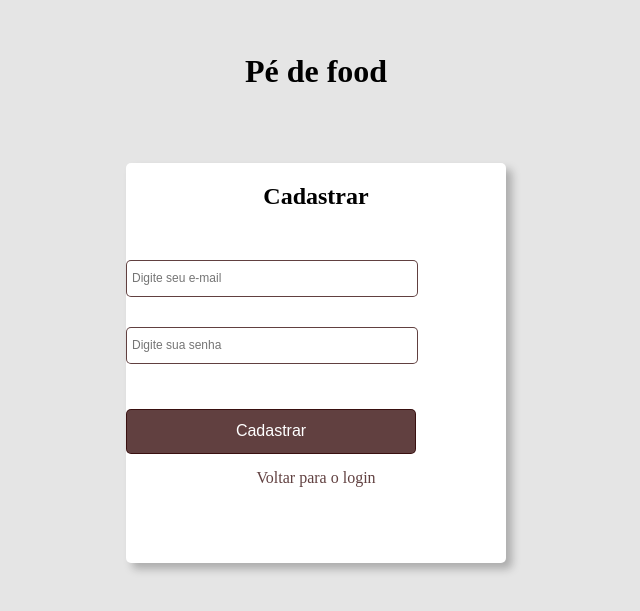
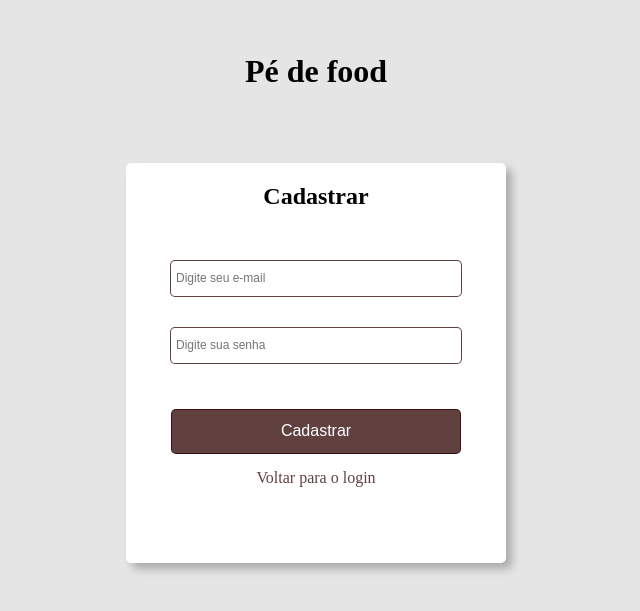
Before and after one commit to charleswvs/pe-de-food, a React (Vite) app: page /cadastrar in a window 1280 px wide. Shown: the part 103-714 px from the top of the page, without its empty margins (324-964 px from the left). Built offline with nearby package versions, Linux system fonts and the light colour scheme.

Commit message:
integração com o brackend e mudança de rota depois de logar ou cadastrar

```diff
--- a/src/pages/Login/index.jsx
+++ b/src/pages/Login/index.jsx
@@ -1,44 +1,44 @@
-import React, {useState} from "react";
+import React, { useState } from 'react';
 import axios from 'axios';
-import { Link } from "react-router-dom";
-import "./login.css";
+import { Link } from 'react-router-dom';
+import { useHistory } from 'react-router-dom';
+import './login.css';
 
 const Login = () => {
-  const [email, setEmail] = useState("");
-  const [password, setPassword] = useState("");
-  const [user, setUser] = useState({email: "", password: ""});
+  let history = useHistory();
+  const [email, setEmail] = useState('');
+  const [password, setPassword] = useState('');
 
+  const handleChangeEmail = (event) => {
+    setEmail(event.target.value);
+  };
 
-  const handleChangeEmail = event => {
-    setEmail(event.target.value);
-  }
+  const handleChangePassword = (event) => {
+    setPassword(event.target.value);
+  };
 
-  const handleChangePassword = event => {
-    setPassword(event.target.value);
-  }
-
-  const handleSubmit = async event => {
+  const handleSubmit = async (event) => {
     event.preventDefault();
 
-    const user = {
-      email: email,
-      password: password
-    };
-
-    axios.post(`http://localhost:8080/login`, user )
-      .then(res => {
+    axios
+      .post(`https://afternoon-garden-13285.herokuapp.com/login`, {
+        email: email,
+        password: password,
+      })
+      .then((res) => {
         console.log(res);
-        setUser(res.data)
-      })
-      // Como limpar input dps que submeter?
-  }
+        history.push('/restaurantes');
+        setEmail('');
+        setPassword('');
+      });
+  };
   return (
     <div className="container">
       <h1>Pé de food</h1>
       <section className="loginContainer">
         <h2>Login</h2>
 
-        <form onSubmit={handleSubmit}>
+        <form className="loginForm" onSubmit={handleSubmit}>
           <input
             className="emailInput"
             type="email"
@@ -51,12 +51,11 @@ const Login = () => {
             onChange={handleChangePassword}
             placeholder="Digite sua senha"
           />
-          <button className="buttonEntrar">Entrar</button>
+          <button className="buttonEntrar" type="submit">
+            Entrar
+          </button>
         </form>
 
-        {/* Como fazer para, quando o usuário clicar em entrar, redirecionar para tela de restaurantes */}
-        <Link className="register" to="/restaurantes">
-        </Link>
         <Link className="register" to="/cadastrar">
           Cadastrar
         </Link>
--- a/src/pages/Login/login.css
+++ b/src/pages/Login/login.css
@@ -8,18 +8,20 @@
 }
 
 .loginContainer {
-  display: flex;
-  flex-direction: column;
-  border-radius: 5px;
-
-  align-items: center;
-
   height: 400px;
   width: 380px;
   background: #fff;
   box-shadow: 6px 6px 8px rgba(0, 0, 0, 0.25);
 
   margin-top: 52px;
+}
+
+.loginForm {
+  display: flex;
+  flex-direction: column;
+  border-radius: 5px;
+
+  align-items: center;
 }
 
 .emailInput {
--- a/src/pages/Logon/index.jsx
+++ b/src/pages/Logon/index.jsx
@@ -1,46 +1,44 @@
-import React, {useState} from 'react';
+import React, { useState } from 'react';
 import { Link } from 'react-router-dom';
 import axios from 'axios';
+import { useHistory } from 'react-router-dom';
 import './logon.css';
 
 const Logon = () => {
+  let history = useHistory();
+  const [email, setEmail] = useState('');
+  const [password, setPassword] = useState('');
 
-  const [email, setEmail] = useState("");
-  const [password, setPassword] = useState("");
-  const [user, setUser] = useState({email: "", password: ""});
+  const handleChangeEmail = (event) => {
+    setEmail(event.target.value);
+  };
 
+  const handleChangePassword = (event) => {
+    setPassword(event.target.value);
+  };
 
-  const handleChangeEmail = event => {
-    setEmail(event.target.value);
-  }
-
-  const handleChangePassword = event => {
-    setPassword(event.target.value);
-  }
-
-  const handleSubmit = async event => {
+  const handleSubmit = async (event) => {
     event.preventDefault();
 
-    const user = {
-      email: email,
-      password: password
-    };
-    console.log(user)
-
-    axios.post(`http://localhost:8080/cadastro`, user )
-      .then(res => {
+    axios
+      .post(`https://afternoon-garden-13285.herokuapp.com/cadastro`, {
+        email: email,
+        password: password,
+      })
+      .then((res) => {
         console.log(res);
-        setUser(res.data)
-      })
-      // Como limpar input dps que submeter?
-  }
+        history.push('/');
+        setEmail('');
+        setPassword('');
+      });
+  };
   return (
     <div className="container">
       <h1>Pé de food</h1>
       <section className="loginContainer">
         <h2>Cadastrar</h2>
 
-        <form onSubmit={handleSubmit}>
+        <form className="formContainer" onSubmit={handleSubmit}>
           <input
             className="emailInput"
             type="email"
--- a/src/pages/Logon/logon.css
+++ b/src/pages/Logon/logon.css
@@ -5,30 +5,35 @@
 
   justify-content: center;
   align-items: center;
-    background: #E5E5E5;
+  background: #e5e5e5;
 }
 
 .loginContainer {
   display: flex;
   flex-direction: column;
-    border-radius: 5px;
-
   align-items: center;
 
+  border-radius: 5px;
   height: 400px;
   width: 380px;
   background: #fff;
   box-shadow: 6px 6px 8px rgba(0, 0, 0, 0.25);
 
   margin-top: 52px;
+}
 
+.formContainer {
+  display: flex;
+  flex-direction: column;
+
+  align-items: center;
 }
 
 .nameInput {
   height: 25px;
   width: 280px;
   margin-top: 10px;
-    border: 1px solid #2C0101BF;
+  border: 1px solid #2c0101bf;
   border-radius: 5px;
 
   padding: 5px;
@@ -39,7 +44,7 @@
   height: 25px;
   width: 280px;
   margin-top: 30px;
-    border: 1px solid #2C0101BF;
+  border: 1px solid #2c0101bf;
   border-radius: 5px;
 
   padding: 5px;
@@ -50,7 +55,7 @@
   height: 25px;
   width: 280px;
   margin-top: 30px;
-    border: 1px solid #2C0101BF;
+  border: 1px solid #2c0101bf;
   border-radius: 5px;
 
   padding: 5px;
@@ -63,17 +68,16 @@
   border-radius: 5px;
 
   margin-top: 45px;
-    border: 1px solid #2C0101BF;
-    background: #2C0101BF;
+  border: 1px solid #2c0101bf;
+  background: #2c0101bf;
   color: #fff;
   font-size: 16px;
 }
 
-  .buttonEntrar:hover{
+.buttonEntrar:hover {
   cursor: pointer;
 }
 
 .register {
-    color: #2C0101BF;
-
+  color: #2c0101bf;
 }
```
Lines whose indentation alone changed are shown as unchanged.
